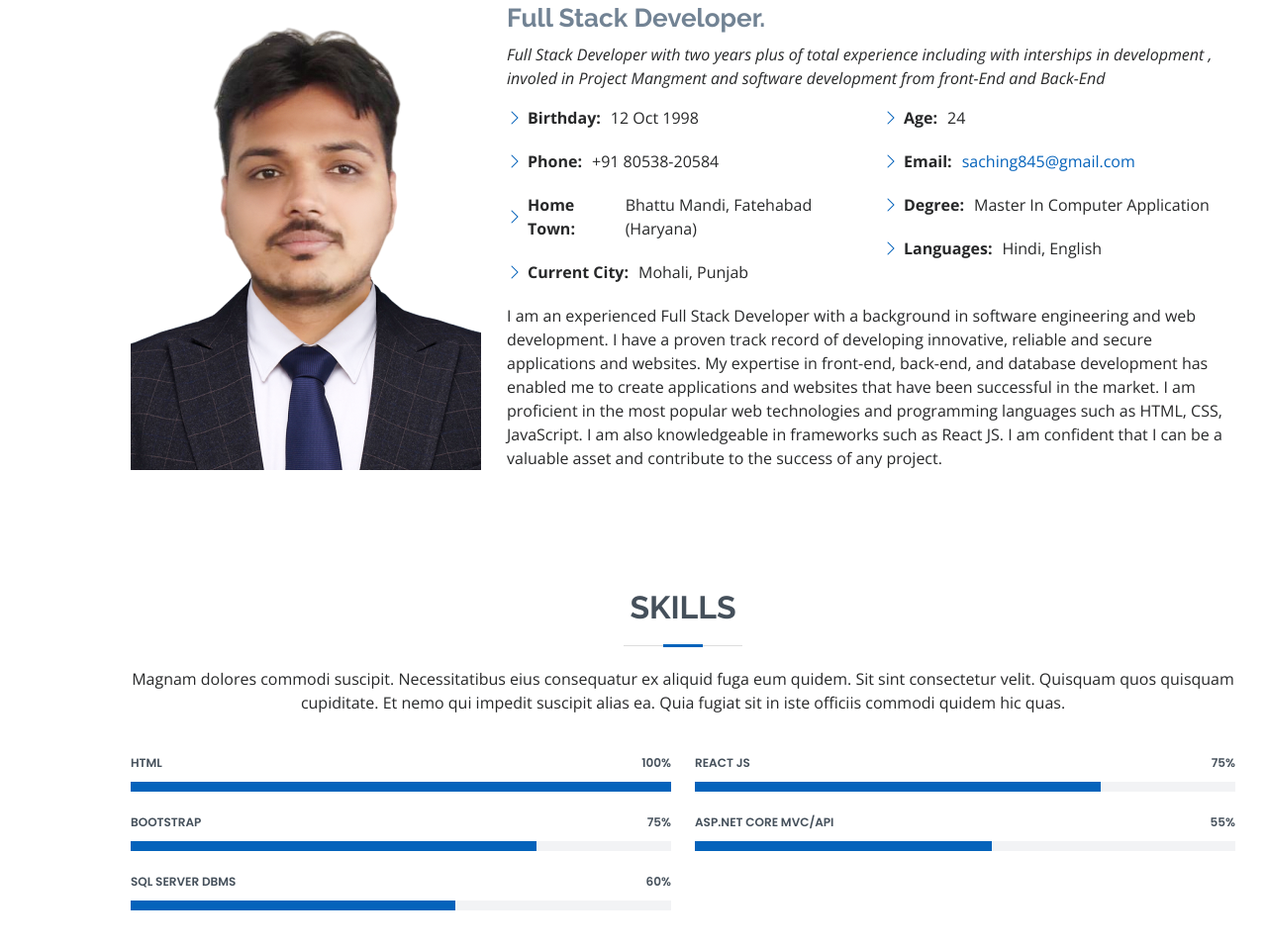
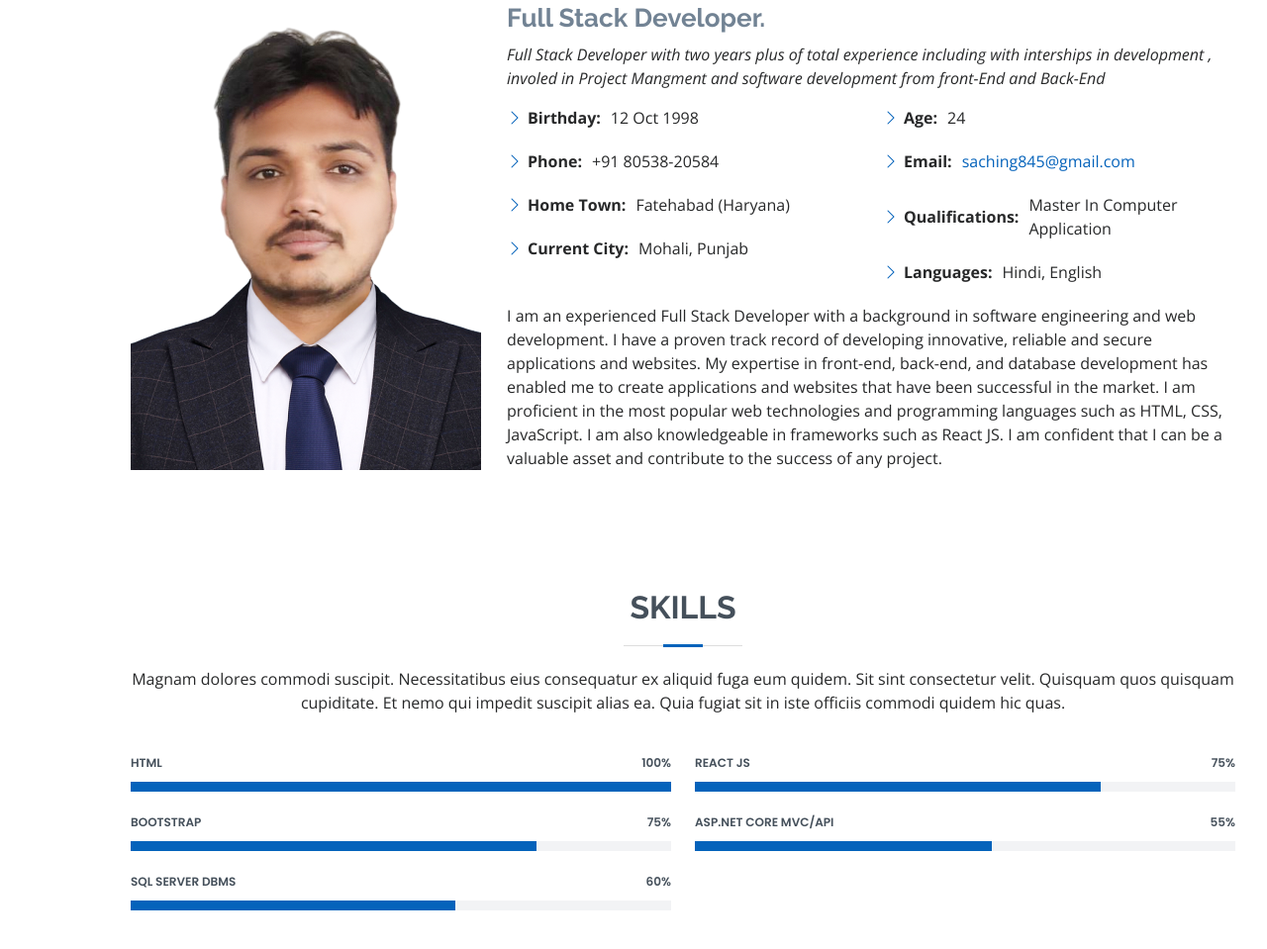
Before and after one commit to Sachin11G/dev-sachin-portfolio, a plain HTML site: page index.html in a window 1280 px wide. Shown: the part 965-1924 px from the top of the page at 99% size. Drawn offline with nearby package versions, Linux system fonts and the light colour scheme.

Commit message:
changed label

```diff
--- a/index.html
+++ b/index.html
@@ -98,8 +98,7 @@
                 <ul>
                   <li><i class="bi bi-chevron-right"></i> <strong>Birthday:</strong> <span>12 Oct 1998</span></li>
                   <li><i class="bi bi-chevron-right"></i> <strong>Phone:</strong> <span>+91 80538-20584</span></li>
-                  <li><i class="bi bi-chevron-right"></i> <strong>Home Town:</strong> <span>Bhattu Mandi, Fatehabad
-                      (Haryana)</span></li>
+                  <li><i class="bi bi-chevron-right"></i> <strong>Home Town:</strong> <span>Fatehabad (Haryana)</span></li>
                   <li><i class="bi bi-chevron-right"></i> <strong>Current City:</strong> <span>Mohali, Punjab</span>
                   </li>
                 </ul>
@@ -109,7 +108,7 @@
                   <li><i class="bi bi-chevron-right"></i> <strong>Age:</strong> <span>24</span></li>
                   <li><i class="bi bi-chevron-right"></i> <strong>Email:</strong> <span><a
                         href="mailto:saching845@gmail.com">saching845@gmail.com</a></span></li>
-                  <li><i class="bi bi-chevron-right"></i> <strong>Degree:</strong> <span>Master In Computer
+                  <li><i class="bi bi-chevron-right"></i> <strong>Qualifications:</strong> <span>Master In Computer
                       Application</span></li>
                   <li><i class="bi bi-chevron-right"></i> <strong>Languages:</strong> <span>Hindi, English</span></li>
                 </ul>
```
